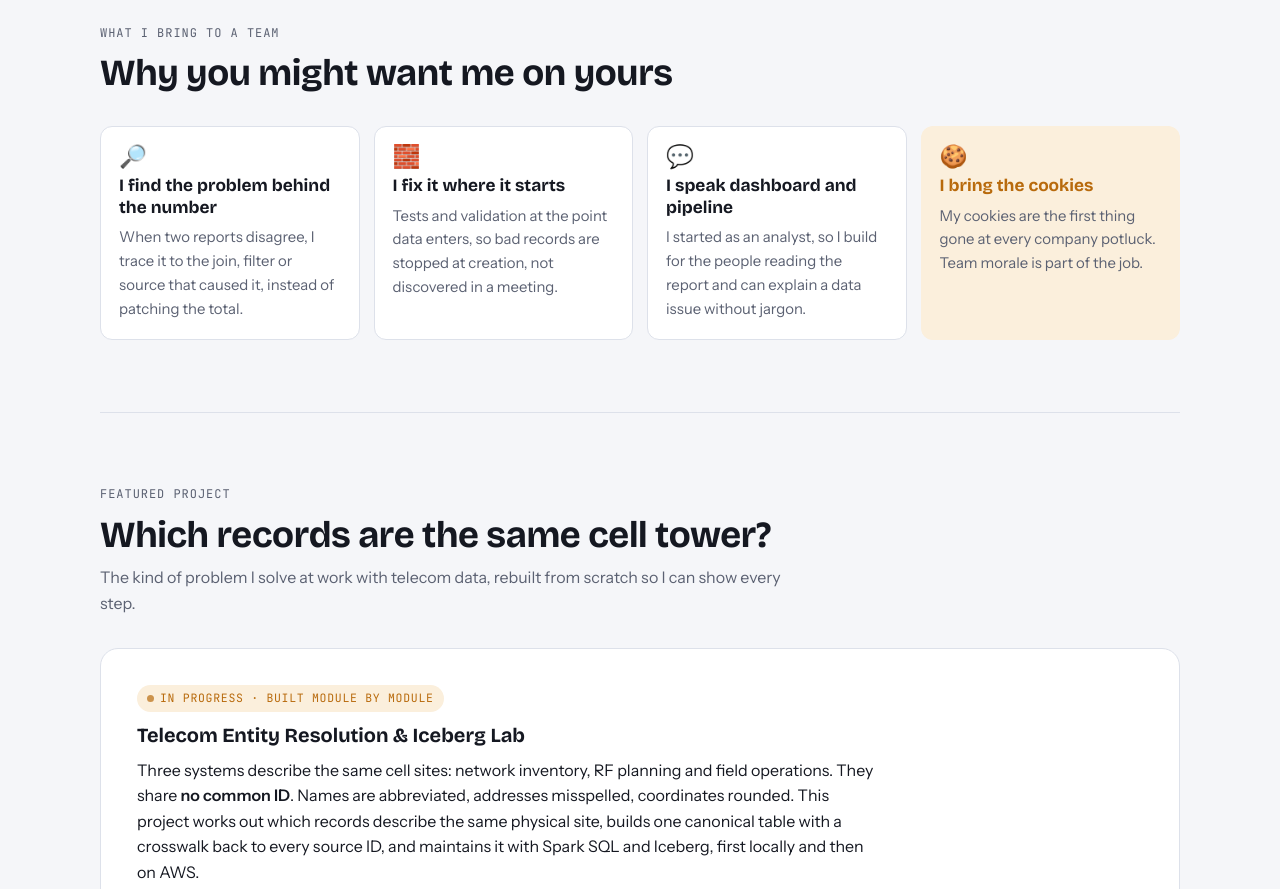
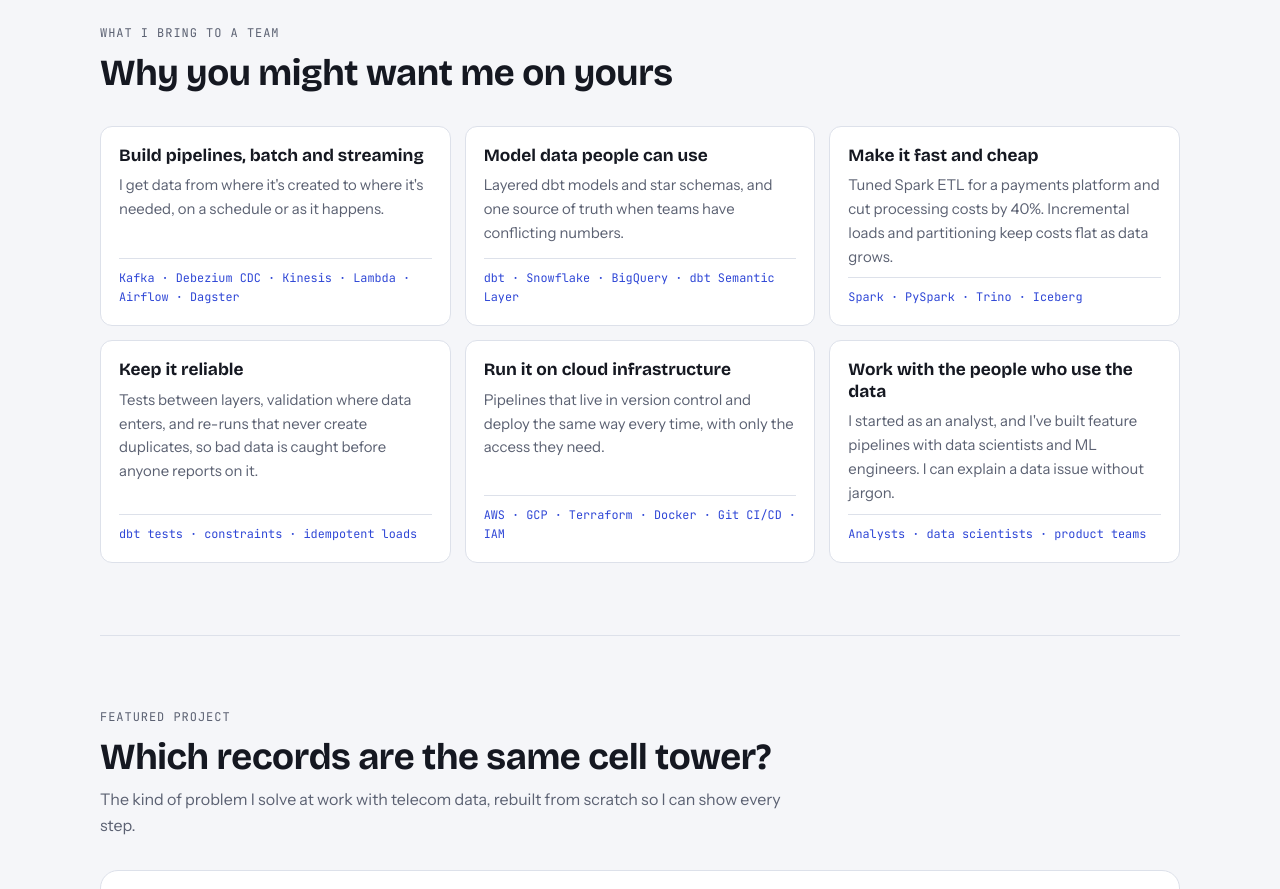
Before and after one commit to devanshi4/devanshi4.github.io, a plain HTML site: page index.html in a window 1280 px wide. Shown: the part 1380-2269 px from the top of the page. Drawn offline with nearby package versions, Linux system fonts and the light colour scheme.

Commit message:
Expand What I bring to six cards; move cookies to the food log

```diff
--- a/index.html
+++ b/index.html
@@ -201,10 +201,11 @@ footer{padding-block:28px;color:var(--muted);font-size:.85rem;border-top:1px sol
 .todo{background:var(--warm-soft);color:var(--warm);border-radius:4px;padding:0 4px;font-family:var(--mono);font-size:.85em}
 
 /* what I bring */
-.bring{display:grid;grid-template-columns:repeat(4,minmax(0,1fr));gap:14px}
+.bring{display:grid;grid-template-columns:repeat(3,minmax(0,1fr));gap:14px}
 @media (max-width:900px){.bring{grid-template-columns:repeat(2,minmax(0,1fr))}}
 @media (max-width:480px){.bring{grid-template-columns:1fr}}
-.bring div{background:var(--surface);border:1px solid var(--line);border-radius:var(--radius);padding:18px;display:grid;gap:8px;align-content:start}
+.bring div{background:var(--surface);border:1px solid var(--line);border-radius:var(--radius);padding:18px;display:grid;gap:8px;grid-template-rows:auto 1fr auto}
+.bring .proof{font-family:var(--mono);font-size:.74rem;color:var(--accent);padding-top:10px;border-top:1px solid var(--line)}
 .bring b{font-family:var(--display);font-size:1.08rem;line-height:1.25}
 .bring p{color:var(--muted);font-size:.93rem}
 .bring .cookie{background:var(--warm-soft);border-color:transparent}
@@ -338,10 +339,12 @@ table.food{width:100%;border-collapse:collapse;font-size:.9rem}
       <h2>Why you might want me on yours</h2>
     </div>
     <div class="bring">
-      <div><span class="ico" aria-hidden="true">🔎</span><b>I find the problem behind the number</b><p>When two reports disagree, I trace it to the join, filter or source that caused it, instead of patching the total.</p></div>
-      <div><span class="ico" aria-hidden="true">🧱</span><b>I fix it where it starts</b><p>Tests and validation at the point data enters, so bad records are stopped at creation, not discovered in a meeting.</p></div>
-      <div><span class="ico" aria-hidden="true">💬</span><b>I speak dashboard and pipeline</b><p>I started as an analyst, so I build for the people reading the report and can explain a data issue without jargon.</p></div>
-      <div class="cookie"><span class="ico" aria-hidden="true">🍪</span><b>I bring the cookies</b><p>My cookies are the first thing gone at every company potluck. Team morale is part of the job.</p></div>
+      <div><b>Build pipelines, batch and streaming</b><p>I get data from where it's created to where it's needed, on a schedule or as it happens.</p><span class="proof">Kafka · Debezium CDC · Kinesis · Lambda · Airflow · Dagster</span></div>
+      <div><b>Model data people can use</b><p>Layered dbt models and star schemas, and one source of truth when teams have conflicting numbers.</p><span class="proof">dbt · Snowflake · BigQuery · dbt Semantic Layer</span></div>
+      <div><b>Make it fast and cheap</b><p>Tuned Spark ETL for a payments platform and cut processing costs by 40%. Incremental loads and partitioning keep costs flat as data grows.</p><span class="proof">Spark · PySpark · Trino · Iceberg</span></div>
+      <div><b>Keep it reliable</b><p>Tests between layers, validation where data enters, and re-runs that never create duplicates, so bad data is caught before anyone reports on it.</p><span class="proof">dbt tests · constraints · idempotent loads</span></div>
+      <div><b>Run it on cloud infrastructure</b><p>Pipelines that live in version control and deploy the same way every time, with only the access they need.</p><span class="proof">AWS · GCP · Terraform · Docker · Git CI/CD · IAM</span></div>
+      <div><b>Work with the people who use the data</b><p>I started as an analyst, and I've built feature pipelines with data scientists and ML engineers. I can explain a data issue without jargon.</p><span class="proof">Analysts · data scientists · product teams</span></div>
     </div>
   </section>
 
@@ -501,7 +504,7 @@ table.food{width:100%;border-collapse:collapse;font-size:.9rem}
             <tbody></tbody>
           </table>
         </div>
-        <p class="foot">6 rows returned. Small dataset on purpose: still sampling.</p>
+        <p class="foot">7 rows returned. Small dataset on purpose: still sampling.</p>
       </div>
 
       <div class="panel">
@@ -744,6 +747,7 @@ const FOOD=[
   {cuisine:"Mediterranean", order:"Falafel, hummus, halloumi", rating:9, note:"Falafel: the most reliable vegetarian join key"},
   {cuisine:"Thai", order:"Green curry with tofu, pad thai", rating:8, note:"Spice level is a parameter. Tune carefully."},
   {cuisine:"Mexican", order:"Bean burrito, guacamole", rating:9, note:"Guacamole is a core table, not an optional join"},
+  {cuisine:"Homemade", order:"My own cookies (baked by me)", rating:10, note:"Shipped to every office potluck. Zero rows left over."},
   {cuisine:"Ethiopian", order:"Misir wot with injera", rating:null, note:"On the list. Pending first load."}
 ];
 let foodSort={k:"rating",dir:"desc"};
```
